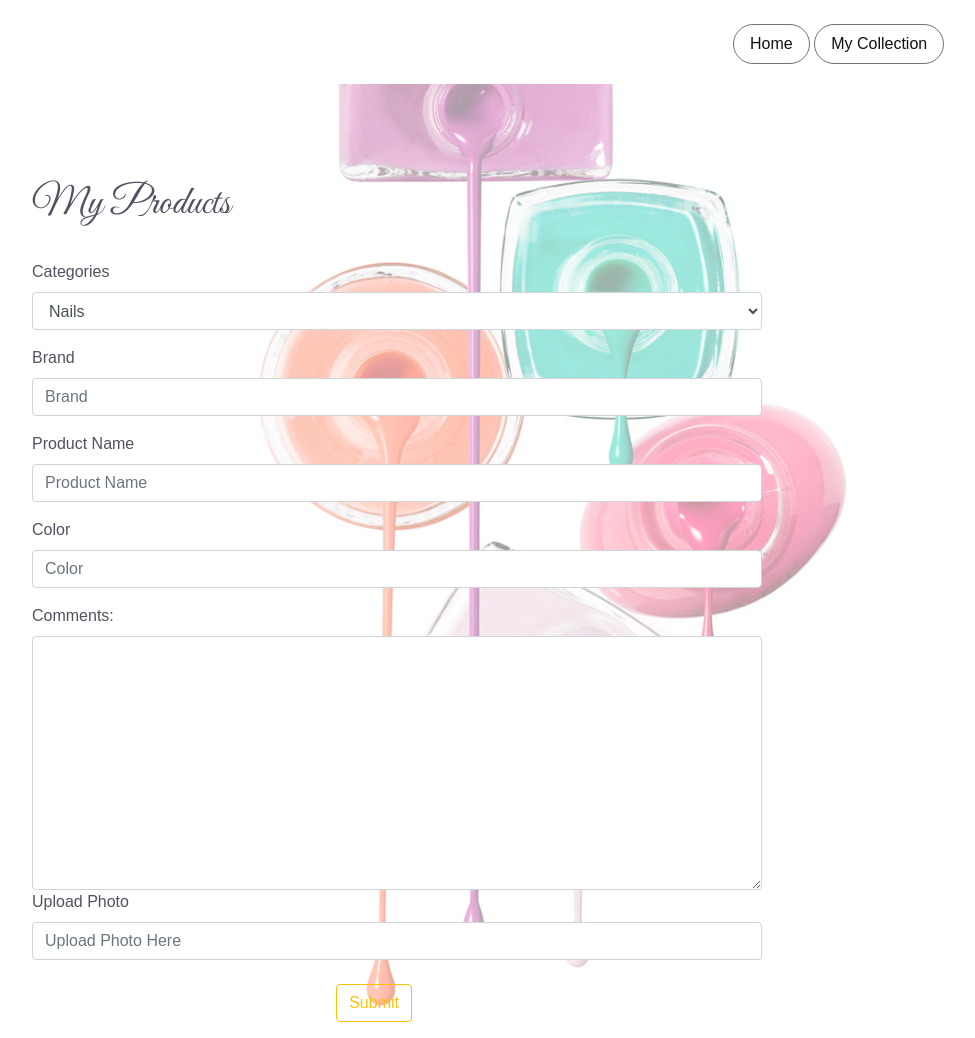
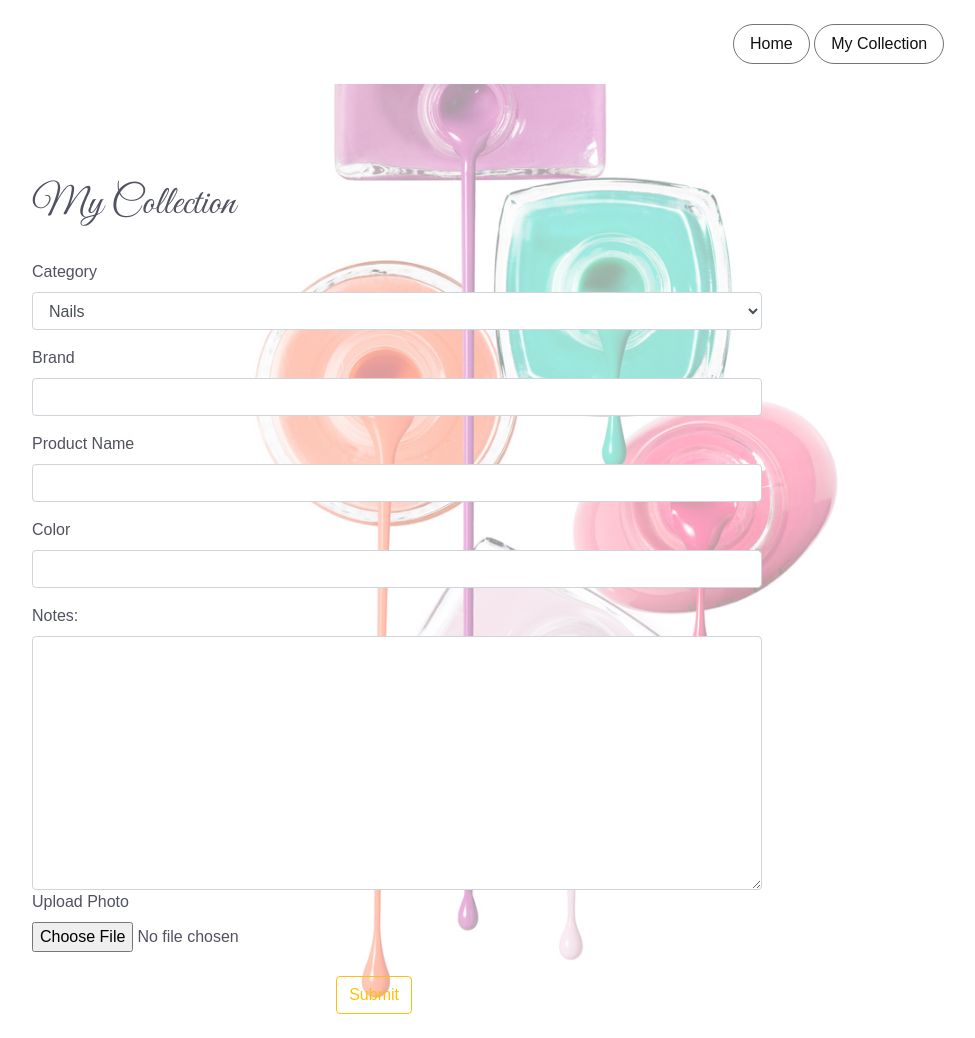
Before and after one commit to morobins/polished, a website: page public/add.html in a window 1280 px wide. Shown: the whole page, without its empty margins (275-1250 px from the left). Drawn offline with nearby package versions, Linux system fonts and the light colour scheme; a web font is replaced by a local one.

Commit message:
made some style updates

```diff
--- a/public/add.html
+++ b/public/add.html
@@ -7,7 +7,7 @@
   <title>Polished</title>
 
 
-<link rel="icon" href="./favicon.jpg">
+<link rel="icon" href="./favicon.png">
   <link rel="stylesheet" href="https://maxcdn.bootstrapcdn.com/bootstrap/4.0.0/css/bootstrap.min.css">
 
   <link href="https://fonts.googleapis.com/css?family=Great+Vibes|Italianno" rel="stylesheet">
@@ -27,8 +27,8 @@
         <nav class="main-nav">
                <ul>
 
-                    <li><a class="cd-signin" href="index.html">Home</a></li>
-                    <a class="cd-signin" href="/collection">My Collection</a>
+                    <li><a class="cd-signin" href="home.html">Home</a></li>
+                    <a class="cd-signin" href="collection.html">My Collection</a>
                  </ul>
             </nav>
 
@@ -41,18 +41,18 @@
       <div class="row mt-5">
           <div class="col-md-8 offset-md-2 mt-5">
             <div class="products-container">
-              <h1>My Products</h1>
+              <h1>My Collection</h1>
 
 <br>
               <div class="form-group">
-                  <label for="exampleFormControlSelect1">Categories</label>
+                  <label for="exampleFormControlSelect1">Category</label>
                   <select class="form-control" id="category">
                     <option>Nails</option>
                     <option>Face</option>
                     <option>Mascara</option>
                     <option>Lips</option>
                     <option>Eyes</option>
-                    <option>Eyebrows</option>
+                    <option>Brows</option>
                     <option>Cheeks</option>
                     <option>Misc.</option>
                   </select>
@@ -61,25 +61,27 @@
 
     <div class="form-group">
         <label for="exampleFormControlInput1">Brand</label>
-        <input type="brand" class="form-control" id="brand" placeholder="Brand">
+        <input type="brand" class="form-control" id="brand">
       </div>
 
       <div class="form-group">
           <label for="exampleFormControlInput1">Product Name</label>
-          <input type="productName" class="form-control" id="productName" placeholder="Product Name">
+          <input type="productName" class="form-control" id="productName">
         </div>
 
         <div class="form-group">
             <label for="exampleFormControlInput1">Color</label>
-            <input type="email" class="form-control" id="color" placeholder="Color">
+            <input type="email" class="form-control" id="color">
           </div>
 
-          <label for="body">Comments:</label>
+          <label for="body">Notes:</label>
             <textarea class="form-control" rows="10" id="comment"></textarea>
 
           <div class="form-group">
-              <label for="exampleFormControlInput1">Upload Photo</label>
-              <input type="email" class="form-control" id="photo" placeholder="Upload Photo Here">
+              <label for="exampleFormControlFile1">Upload Photo</label>
+              <input type="file" class="form-control-file" id="photo">
+              <!-- <label for="exampleFormControlInput1">Upload Photo</label>
+              <input type="email" class="form-control" id="photo"> -->
 <br>
 
               <button id="addsub" type="button" class="btn btn-outline-warning offset-md-5">Submit</button>
```
Also changed, not shown: public/collection.html (+1 -1 lines), public/home.html (+4 -3 lines), public/index.html (+1 -1 lines), public/search.html (+4 -4 lines), public/favicon.png (renamed from public/31-lips-kiss-png-image.png).
